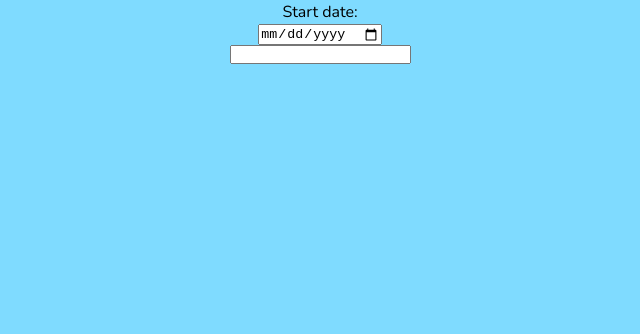
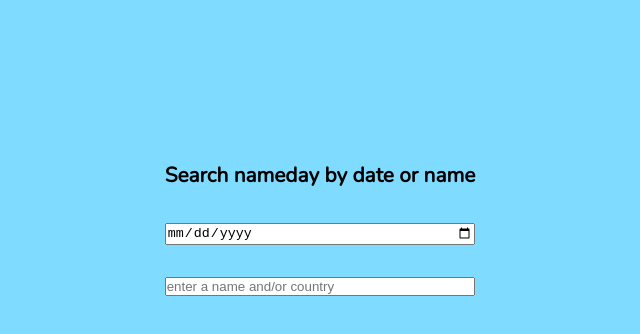
Before and after one commit to Fredrikwide/namnsdag, a plain HTML site: page index.html in a window 1280 px wide. Shown: the whole page, without its empty margins (320-960 px from the left). Drawn offline with nearby package versions, Linux system fonts and the light colour scheme.

Commit message:
some changes to the code huehue

```diff
--- a/app/dispDate.js
+++ b/app/dispDate.js
@@ -0,0 +1,4 @@
+FORM.addEventListener('submit', function(e){
+    e.preventDefault();
+    getDate();
+})
--- a/app/getDate.js
+++ b/app/getDate.js
@@ -1,3 +1,19 @@
-function async (){
+const searchBar = document.querySelector('#search');
+const dateForm = document.querySelector('#pickdate');
+const FORM = document.querySelector('#searchForm');
 
+const search = "https://cors-anywhere.herokuapp.com/"
++ `https://api.abalin.net/getdate?name=${searchBar.value}&country=se"`
+
+const getDate = async function  (){
+    const response = await fetch(search);
+    const data = await response.json();
+    console.log(data);
+    return data;
 }
+
+const datePick = function () {
+    var myDate = document.querySelector(myDate);
+    var today = new Date();
+    myDate.value = today.toISOString().substr(0, 10);
+  };
--- a/app/style.css
+++ b/app/style.css
@@ -19,16 +19,32 @@ body {
 }
 
 .app {
+    margin-top: 10rem;
+    display: flex;
+    justify-content: center;
+    align-items: center;
+}
+
+.form-sec {
     display: flex;
     flex-direction: column;
     justify-content: center;
-    align-items: center;
-
+    align-self: center;
 }
 
-.form {
+#searchForm {
     display: flex;
     flex-direction: column;
     justify-content: center;
-    align-items: center;
+    align-self: center;
 }
+
+#MyDate {
+    margin-bottom: 2rem;
+}
+
+#label {
+    font-weight: bold;
+    font-size: 1.3rem;
+    margin-bottom: 2rem;
+}
--- a/index.html
+++ b/index.html
@@ -10,12 +10,12 @@
 </head>
 <body>
     <main class="app">
-        <section class="form">
-            <label for="start">Start date:</label>
-            <input type="date" id="start"
-             value="mm-dd-yyyy">
-            <input type="search" id="search" autocomplete="off">
-        </section  >
+        <section class="form-sec">
+            <form action="#" id="searchForm">
+                <label for="start" id="label">Search nameday by date or name</label>
+                <input type="date" id="MyDate">
+                <input type="search" id="search" autocomplete="off" placeholder="enter a name and/or country"></form>
+        </section>
     </main>
 <script src="app/getDate.js"></script>
 <script src="app/dispDate.js"></script>
```
